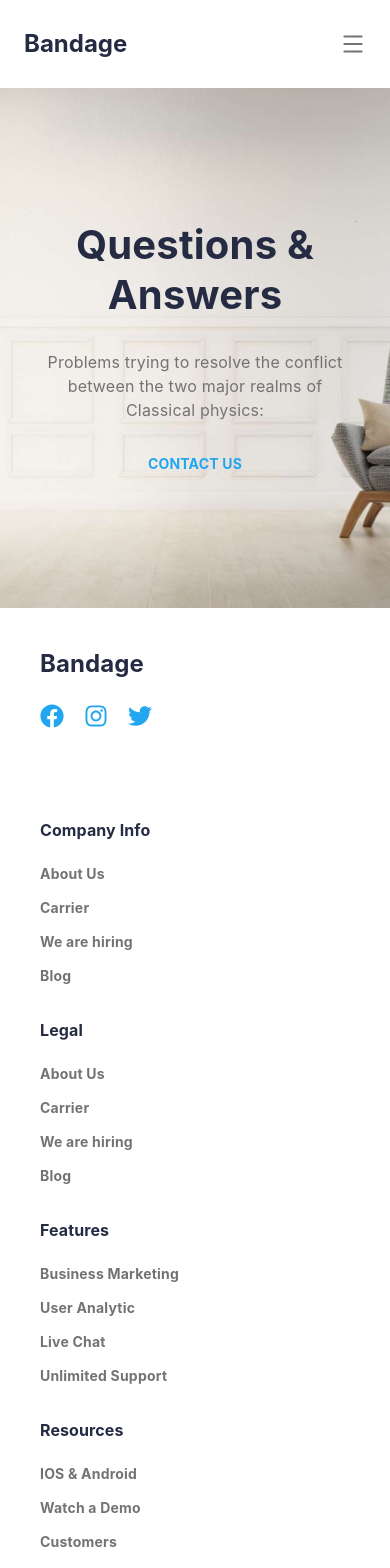
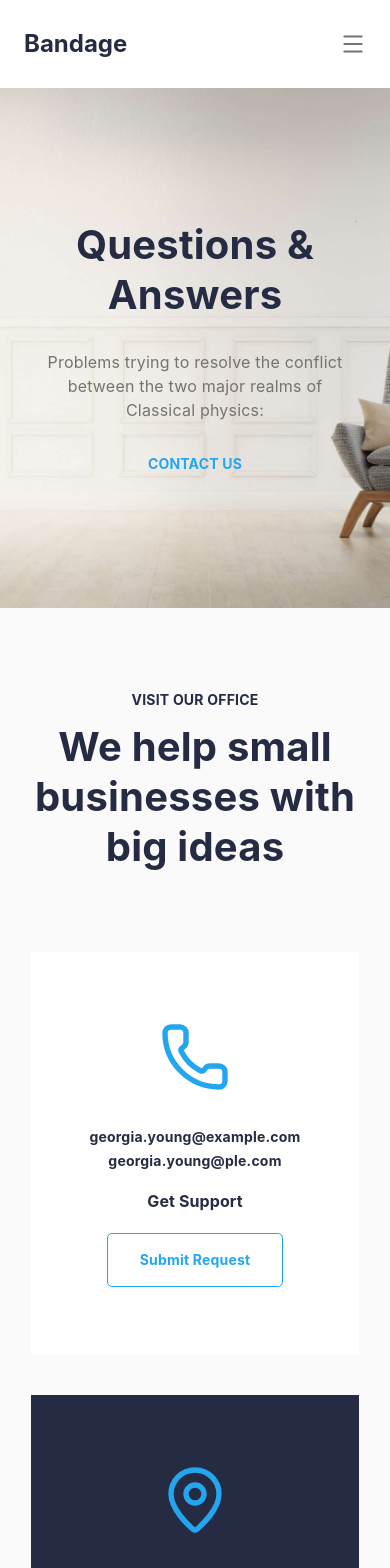
Before and after one commit to orkunorhan/ecommerce-platform, a React (Vite) app: page /contact in a window 390 px wide. Shown: the top 1568 px of the page. Built offline with nearby package versions, Linux system fonts and the light colour scheme.

Commit message:
feat: implement contact information section
- Create reusable ContactInfo component
- Create reusable ContactInfoCard component
- Add contact information mock data
- Implement responsive contact information cards
- Highlight the featured contact card
- Match the Figma mobile and desktop designs

```diff
--- /dev/null
+++ b/src/components/contact/ContactInfo.jsx
@@ -0,0 +1,29 @@
+import contactInfo from "../../data/contactInfo";
+import ContactInfoCard from "./ContactInfoCard";
+
+function ContactInfo() {
+    return (
+        <section className="flex w-full flex-col items-center bg-[#FAFAFA] px-6 py-20 lg:bg-white lg:py-28">
+            <div className="flex flex-col items-center text-center">
+                <p className="text-sm font-bold uppercase leading-6 tracking-[0.2px] text-[#252B42]">
+                    Visit Our Office
+                </p>
+
+                <h2 className="mt-[10px] max-w-[470px] text-[40px] font-bold leading-[50px] tracking-[0.2px] text-[#252B42]">
+                    We help small businesses with big ideas
+                </h2>
+            </div>
+
+            <div className="mt-20 flex w-full max-w-[985px] flex-col items-center gap-10 lg:flex-row lg:items-stretch lg:justify-center lg:gap-0">
+                {contactInfo.map((item) => (
+                    <ContactInfoCard
+                        key={item.id}
+                        item={item}
+                    />
+                ))}
+            </div>
+        </section>
+    );
+}
+
+export default ContactInfo;
--- /dev/null
+++ b/src/components/contact/ContactInfoCard.jsx
@@ -0,0 +1,51 @@
+function ContactInfoCard({ item }) {
+    const Icon = item.icon;
+
+    return (
+        <article
+            className={`flex min-h-[403px] w-full max-w-[328px] flex-col items-center justify-center px-8 py-12 text-center lg:min-h-[403px] ${item.highlighted
+                    ? "bg-[#252B42] text-white"
+                    : "bg-white text-[#252B42]"
+                }`}
+        >
+            <Icon
+                size={72}
+                strokeWidth={1.8}
+                className="text-[#23A6F0]"
+            />
+
+            <div className="mt-8 flex flex-col items-center">
+                {item.emails.map((email) => (
+                    <a
+                        key={email}
+                        href={`mailto:${email}`}
+                        className={`text-sm font-bold leading-6 tracking-[0.2px] ${item.highlighted
+                                ? "text-white"
+                                : "text-[#252B42]"
+                            }`}
+                    >
+                        {email}
+                    </a>
+                ))}
+            </div>
+
+            <h3
+                className={`mt-4 text-base font-bold leading-6 tracking-[0.1px] ${item.highlighted
+                        ? "text-white"
+                        : "text-[#252B42]"
+                    }`}
+            >
+                {item.title}
+            </h3>
+
+            <button
+                type="button"
+                className="mt-5 rounded-[5px] border border-[#23A6F0] px-8 py-[15px] text-sm font-bold leading-[22px] tracking-[0.2px] text-[#23A6F0]"
+            >
+                {item.buttonText}
+            </button>
+        </article>
+    );
+}
+
+export default ContactInfoCard;
--- /dev/null
+++ b/src/data/contactInfo.js
@@ -0,0 +1,30 @@
+import { MapPin, Phone, Send } from "lucide-react";
+
+const contactInfo = [
+  {
+    id: 1,
+    icon: Phone,
+    title: "Get Support",
+    emails: ["georgia.young@example.com", "georgia.young@ple.com"],
+    buttonText: "Submit Request",
+    highlighted: false,
+  },
+  {
+    id: 2,
+    icon: MapPin,
+    title: "Get Support",
+    emails: ["georgia.young@example.com", "georgia.young@ple.com"],
+    buttonText: "Submit Request",
+    highlighted: true,
+  },
+  {
+    id: 3,
+    icon: Send,
+    title: "Get Support",
+    emails: ["georgia.young@example.com", "georgia.young@ple.com"],
+    buttonText: "Submit Request",
+    highlighted: false,
+  },
+];
+
+export default contactInfo;
--- a/src/pages/ContactPage.jsx
+++ b/src/pages/ContactPage.jsx
@@ -1,5 +1,6 @@
 import ContactHero from "../components/contact/ContactHero";
 import contactHero from "../data/contactHero";
+import ContactInfo from "../components/contact/ContactInfo";
 
 function ContactPage() {
     return (
@@ -11,6 +12,7 @@ function ContactPage() {
                 actionHref={contactHero.actionHref}
                 backgroundImage={contactHero.backgroundImage}
             />
+            <ContactInfo />
         </>
     );
 }
```
